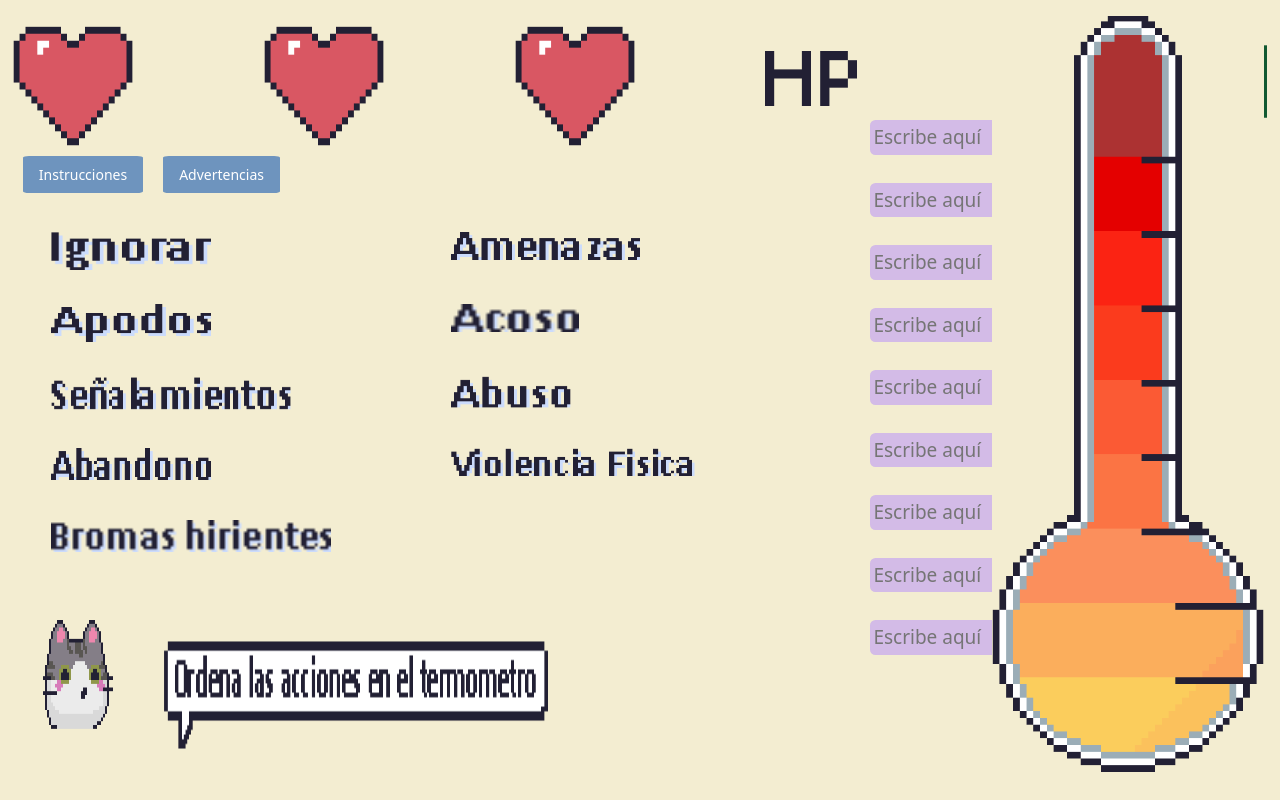
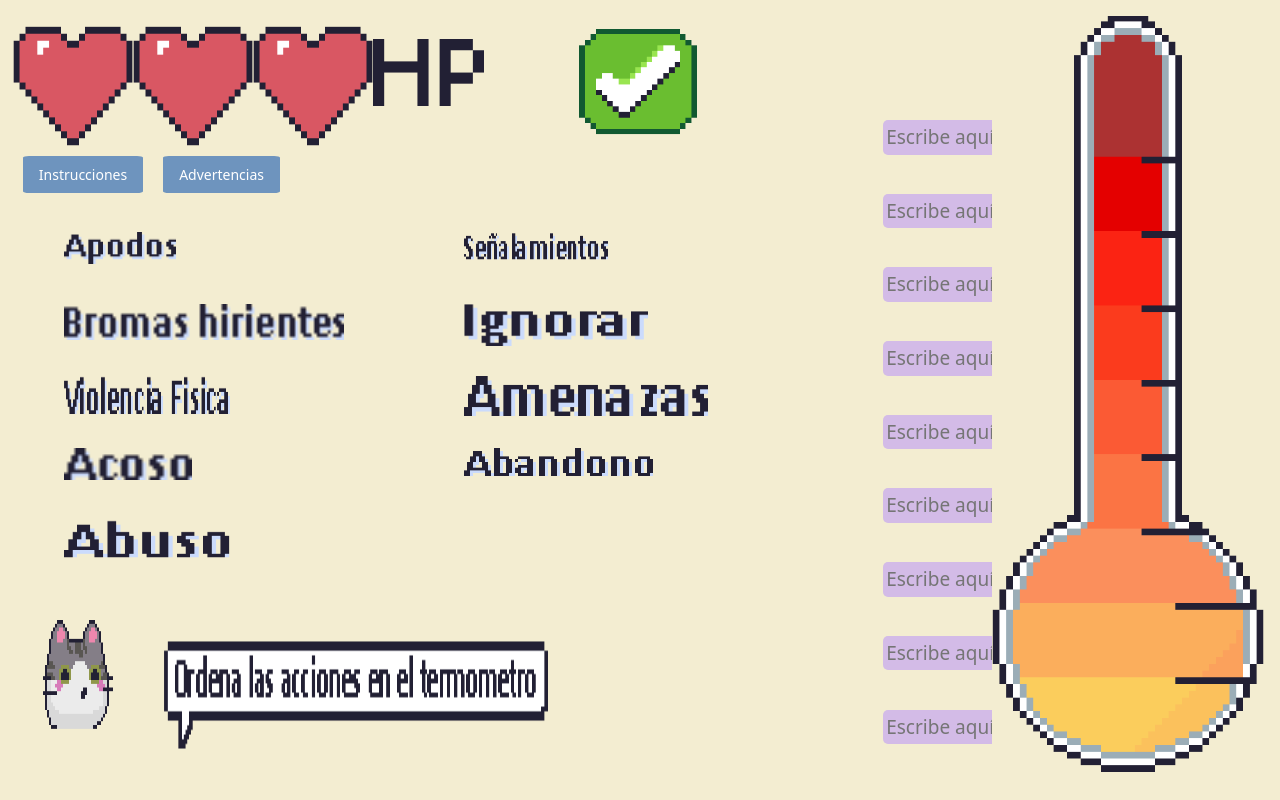
Before and after one commit to 0511Cynthia/violentometro, a React (Create React App) app: page /level2 in a window 1280 px wide. Built offline with nearby package versions, Linux system fonts and the light colour scheme.

Commit message:
Updated word check functions to verify that words are spelled correctly regardless of whether they are upper or lower case, modified level 1 check function to check by numbers

```diff
--- a/src/pages/level1/level1.jsx
+++ b/src/pages/level1/level1.jsx
@@ -18,14 +18,15 @@ import ModalWin from '../../components/Modales/ModalWin';
 function Level1(){
     const navigate = useNavigate();
 
-    const words = [
-        'Golpear', 'Pellizcar', 'Morder', 'Destruir cosas', 'Aislar'
+    const numbers = [
+        2, 4, 1, 3, 5
     ];
 
     const [heartVisibility, setHeartVisibility] = useState([true, true, true]);
     const [open, setOpen] = useState(false);
     const [openWin, setOpenWin] = useState(false);
-    const [inputWords, setInputWords] = useState(Array(words.length).fill(''));
+    const [inputNumbers, setInputNumbers] = useState(Array(numbers.length).fill(''));
+    const [correctNumbers, setCorrectNumbers] = useState(Array(numbers.length).fill(false));
 
     const toggleHeartVisibility = (index) => {
         setHeartVisibility(prevState => {
@@ -36,20 +37,26 @@ function Level1(){
     };
 
     const handleInputChange = (index, event) => {
-        const newInputWords = [...inputWords];
-        newInputWords[index] = event.target.value;
-        setInputWords(newInputWords);
+        const newInputNumbers = [...inputNumbers];
+        newInputNumbers[index] = event.target.value;
+        setInputNumbers(newInputNumbers);
     };
 
     const checkPiecesPlacement = () => {
         let piecesNotInPlace = 0;
-        inputWords.forEach((inputWord, index) => {
-            if (inputWord.trim().toLowerCase() === words[index].toLowerCase()) {
-                console.log(`El input ${index + 1} contiene la palabra correcta: ${inputWord}`);
+        const newCorrectNumbers = [...correctNumbers];
+
+        inputNumbers.forEach((inputNumber, index) => {
+            if (parseInt(inputNumber.trim()) === numbers[index]) {
+                console.log(`El input ${index + 1} contiene el número correcto: ${inputNumber}`);
+                newCorrectNumbers[index] = true;
             } else {
                 piecesNotInPlace++;
             }
         });
+
+        setCorrectNumbers(newCorrectNumbers);
+
         if (piecesNotInPlace === 0) {
             setOpenWin(true);
         } else {
@@ -105,14 +112,15 @@ function Level1(){
                 </div>
             </div>
             <div className={styles.inputsContainer}>
-                {words.map((word, index) => (
+                {numbers.map((word, index) => (
                     <input
                         key={index}
                         type="number"
                         min="1"
                         max="5"
-                        value={inputWords[index]}
+                        value={inputNumbers[index]}
                         onChange={(event) => handleInputChange(index, event)}
+                        disabled={correctNumbers[index]}
                     />
                 ))}
             </div>
--- a/src/pages/level1/level1.module.css
+++ b/src/pages/level1/level1.module.css
@@ -44,7 +44,7 @@
 .inputsContainer input{
     font-size: 20px;
     width: 80%;
-    margin-bottom: 34%;
+    margin-bottom: 110%;
     border: none;
     background-color: #d3bbe7;
     border-radius: 5px;
--- a/src/pages/level2/level2.jsx
+++ b/src/pages/level2/level2.jsx
@@ -1,10 +1,15 @@
-import React, { useState, useCallback } from 'react';
+import React, { useState } from 'react';
 import { useNavigate } from 'react-router-dom';
 import Heart from '../../img/Heart.png';
 import Hp from '../../img/Hp.png';
 import Thermometer from '../../img/Thermometer.png';
 import Kitten from '../../components/Kitten/Kitten';
 import Words from '../../components/Words/Words';
+import BtnVerificar from '../../components/Verificar/btnVerificar';
+import Modal from '../../components/Modales/ModalLose';
+import ModalWin from '../../components/Modales/ModalWin';
+import styles from './level2.module.css';
+
 import Ignorar from '../../img/Words2/Ignorar.png';
 import Apodos from '../../img/Words2/Apodos.png';
 import Señalamientos from '../../img/Words2/Señalamientos.png';
@@ -14,53 +19,42 @@ import Amenazas from '../../img/Words2/Amenazas.png';
 import Acoso from '../../img/Words2/Acoso.png';
 import Abuso from '../../img/Words2/Abuso.png';
 import VF from '../../img/Words2/Violencia fisica.png';
-import BtnVerificar from '../../components/Verificar/btnVerificar';
-import Modal from '../../components/Modales/ModalLose';
-import ModalWin from '../../components/Modales/ModalWin';
-import styles from './level2.module.css';
-
-const wordsData = [
-    { word: 'Ignorar', image: Ignorar, style: { width: "20vmin", height: "5.8vmin" } },
-    { word: 'Apodos', image: Apodos, style: { width: "20vmin", height: "5.8vmin" } },
-    { word: 'Señalamientos', image: Señalamientos, style: { width: "30vmin", height: "5.2vmin" } },
-    { word: 'Abandono', image: Abandono, style: { width: "20vmin", height: "5vmin" } },
-    { word: 'Bromas hirientes', image: BH, style: { width: "35vmin", height: "5vmin" } },
-    { word: 'Amenazas', image: Amenazas, style: { width: "23.6vmin", height: "4.5vmin" } },
-    { word: 'Acoso', image: Acoso, style: { width: "16vmin", height: "4.5vmin" } },
-    { word: 'Abuso', image: Abuso, style: { width: "15vmin", height: "5vmin" } },
-    { word: 'Violencia Física', image: VF, style: { width: "30.5vmin", height: "4.5vmin" } }
-];
 
 function Level2() {
     const navigate = useNavigate();
+
+    const words = [
+        'Abuso', 'Violencia física', 'Amenazas', 'Acoso', 'Abandono',
+        'Bromas hirientes', 'Señalamientos', 'Apodos', 'Ignorars'
+    ];
+
     const [heartVisibility, setHeartVisibility] = useState([true, true, true]);
     const [open, setOpen] = useState(false);
     const [openWin, setOpenWin] = useState(false);
-    const [inputWords, setInputWords] = useState(Array(wordsData.length).fill(''));
-    const [correctWords, setCorrectWords] = useState(Array(wordsData.length).fill(false));
+    const [inputWords, setInputWords] = useState(Array(words.length).fill(''));
+    const [correctWords, setCorrectWords] = useState(Array(words.length).fill(false));
 
-    const toggleHeartVisibility = useCallback((index) => {
+    const toggleHeartVisibility = (index) => {
         setHeartVisibility(prevState => {
             const newState = [...prevState];
             newState[index] = !newState[index];
             return newState;
         });
-    }, []);
+    };
 
-    const handleInputChange = useCallback((index, event) => {
+    const handleInputChange = (index, event) => {
         const newInputWords = [...inputWords];
         newInputWords[index] = event.target.value;
         setInputWords(newInputWords);
-    }, [inputWords]);
+    };
 
-    const checkPiecesPlacement = useCallback(() => {
+    const checkPiecesPlacement = () => {
         let piecesNotInPlace = 0;
         const newCorrectWords = [...correctWords];
 
         inputWords.forEach((inputWord, index) => {
-            if (inputWord.trim().toLowerCase() === wordsData[index].word.toLowerCase()) {
+            if (inputWord.trim().toLowerCase() === words[index].toLowerCase()) {
                 newCorrectWords[index] = true;
-                console.log(`El input ${index + 1} contiene la palabra correcta: ${inputWord}`);
             } else {
                 piecesNotInPlace++;
             }
@@ -73,10 +67,9 @@ function Level2() {
         } else {
             lostALife();
         }
-    // eslint-disable-next-line react-hooks/exhaustive-deps
-    }, [correctWords, inputWords]);
+    };
 
-    const lostALife = useCallback(() => {
+    const lostALife = () => {
         const firstVisibleHeartIndex = heartVisibility.indexOf(true);
         if (firstVisibleHeartIndex !== -1) {
             toggleHeartVisibility(firstVisibleHeartIndex);
@@ -84,11 +77,11 @@ function Level2() {
         if (heartVisibility.filter(visible => visible).length === 1) {
             setOpen(true);
         }
-    }, [heartVisibility, toggleHeartVisibility]);
+    };
 
-    const toStart = useCallback(() => {
+    const toStart = () => {
         navigate("/");
-    }, [navigate]);
+    };
 
     return (
         <div className={styles.Container}>
@@ -105,18 +98,21 @@ function Level2() {
             <ModalWin open={openWin} onClose={toStart} />
             <div className={styles.wordsContainer}>
                 <div className={styles.column}>
-                    {wordsData.slice(0, 5).map((item, index) => (
-                        <Words key={index} image={item.image} style={item.style} index={index} />
-                    ))}
+                    <Words image={Apodos} id={`word-2`} style={{ width: "14vmin", height: "5vmin" }} index={1} />
+                    <Words image={BH} id={`word-3`} style={{ width: "35vmin", height: "5.5vmin" }} index={2} />
+                    <Words image={VF} id={`word-5`} style={{ width: "20.8vmin", height: "5.8vmin" }} index={4} />
+                    <Words image={Acoso} id={`word-8`} style={{ width: "16vmin", height: "5vmin" }} index={7} />
+                    <Words image={Abuso} id={`word-9`} style={{ width: "20.8vmin", height: "5.8vmin" }} index={8} />
                 </div>
                 <div className={styles.column}>
-                    {wordsData.slice(5).map((item, index) => (
-                        <Words key={index} image={item.image} style={item.style} index={index + 5} />
-                    ))}
+                    <Words image={Señalamientos} id={`word-1`} style={{ width: "18vmin", height: "4.5vmin" }} index={0} />
+                    <Words image={Ignorar} id={`word-4`} style={{ width: "23vmin", height: "6.2vmin" }} index={3} />
+                    <Words image={Amenazas} id={`word-6`} style={{ width: "30.5vmin", height: "6vmin" }} index={5} />
+                    <Words image={Abandono} id={`word-7`} style={{ width: "23.6vmin", height: "4.5vmin" }} index={6} />
                 </div>
             </div>
             <div className={styles.inputsContainer}>
-                {wordsData.map((item, index) => (
+                {words.map((word, index) => (
                     <input
                         key={index}
                         type="text"
@@ -136,4 +132,5 @@ function Level2() {
         </div>
     );
 }
+
 export default Level2;
--- a/src/pages/level2/level2.module.css
+++ b/src/pages/level2/level2.module.css
@@ -1,16 +1,18 @@
-.Container {
-    margin: 2% 1% 0 1%;
+.Container{
+    margin-top: 2%;
+    margin-left: 1%;
+    margin-right: 1%;
 }
-
 .AppHeader {
     min-height: 5vh;
+    display: flex;
+    flex-direction: column;
+    align-items: start;
     color: #0b0b16;
     display: grid;
-    grid-template-columns: repeat(5, 1fr);
-    align-items: start;
+    grid-template-columns: .1fr .1fr .1fr .1fr .1fr;
 }
-
-.Hp {
+.Hp{
     height: 10vmin;
     padding-top: 10%;
 }
@@ -18,8 +20,9 @@
 .wordsContainer {
     position: absolute;
     top: 28%;
-    left: 4%;
+    margin-left: 4%;
     display: flex;
+    flex-direction: row;
     gap: 50vh;
 }
 
@@ -32,21 +35,41 @@
 .inputsContainer {
     position: absolute;
     top: 15%;
-    left: 68%;
+    margin-left: 68%;
     display: flex;
     flex-direction: column;
 }
 
-.inputsContainer input {
+.inputsContainer input{
     font-size: 19px;
     width: 80%;
-    margin-bottom: 10%;
+    margin-bottom: 14%;
     border: none;
     background-color: #d3bbe7;
-    border-radius: 5.5px;
+    border-radius: 5px;
     padding: 3px;
     transition: background-color 0.3s ease, box-shadow 0.5s ease;
     box-shadow: 0 0 0 3px rgba(110, 148, 190, 0);
+}
+.columnContainer{
+    position: absolute;
+    top: 2vh;
+    right: 2vh;
+}
+.imgContainer{
+    display: flex;
+    justify-content: flex-end;
+}
+.Thermometer{
+    padding-bottom: .2%;
+    width: 34vh;
+}
+.btnContainer{
+    height: 8vh;
+    width: 12vh;
+    position: absolute;
+    bottom: 8vh;
+    left: 90vh;
 }
 
 .inputsContainer input:focus {
@@ -54,27 +77,3 @@
     background-color: #9ebde0;
     box-shadow: 0 0 0 3px #074286a4;
 }
-
-.columnContainer {
-    position: absolute;
-    top: 2vh;
-    right: 2vh;
-}
-
-.imgContainer {
-    display: flex;
-    justify-content: flex-end;
-}
-
-.Thermometer {
-    padding-bottom: 0.2%;
-    width: 34vh;
-}
-
-.btnContainer {
-    height: 8vh;
-    width: 12vh;
-    position: absolute;
-    bottom: 8vh;
-    left: 90vh;
-}
```
Also changed, not shown: src/pages/level3/Level3.jsx (+8 -10 lines).
